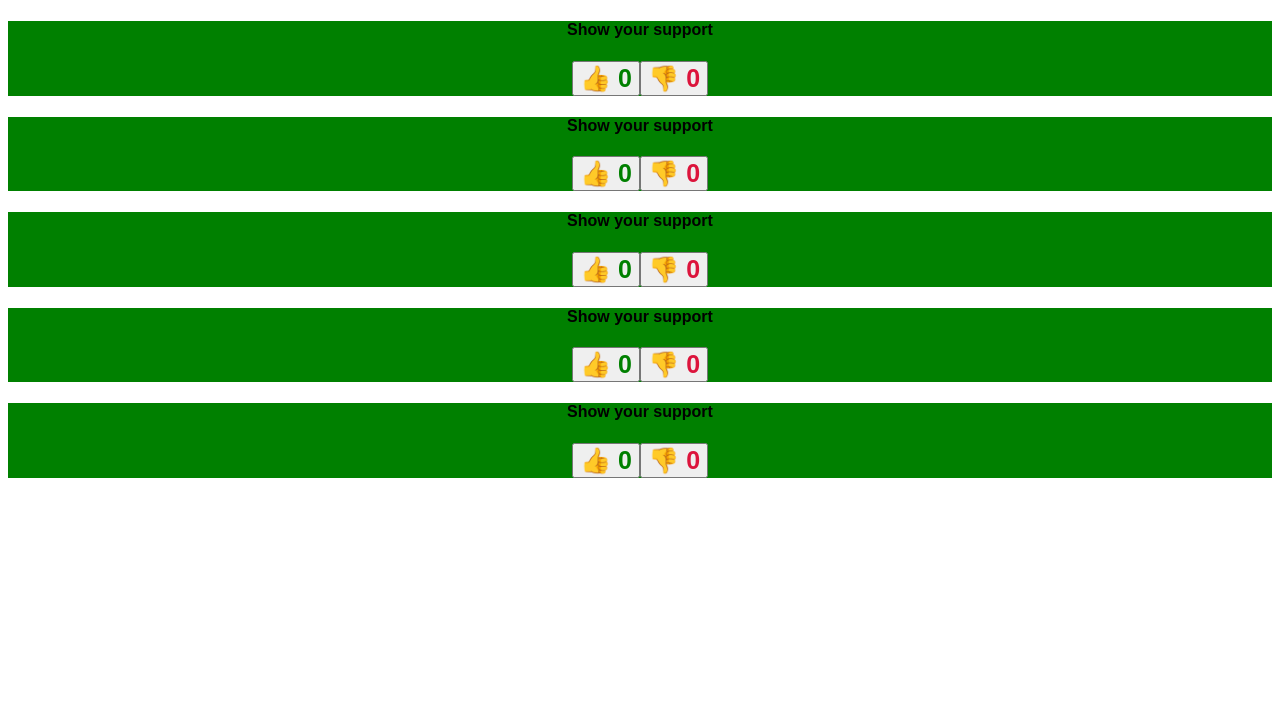
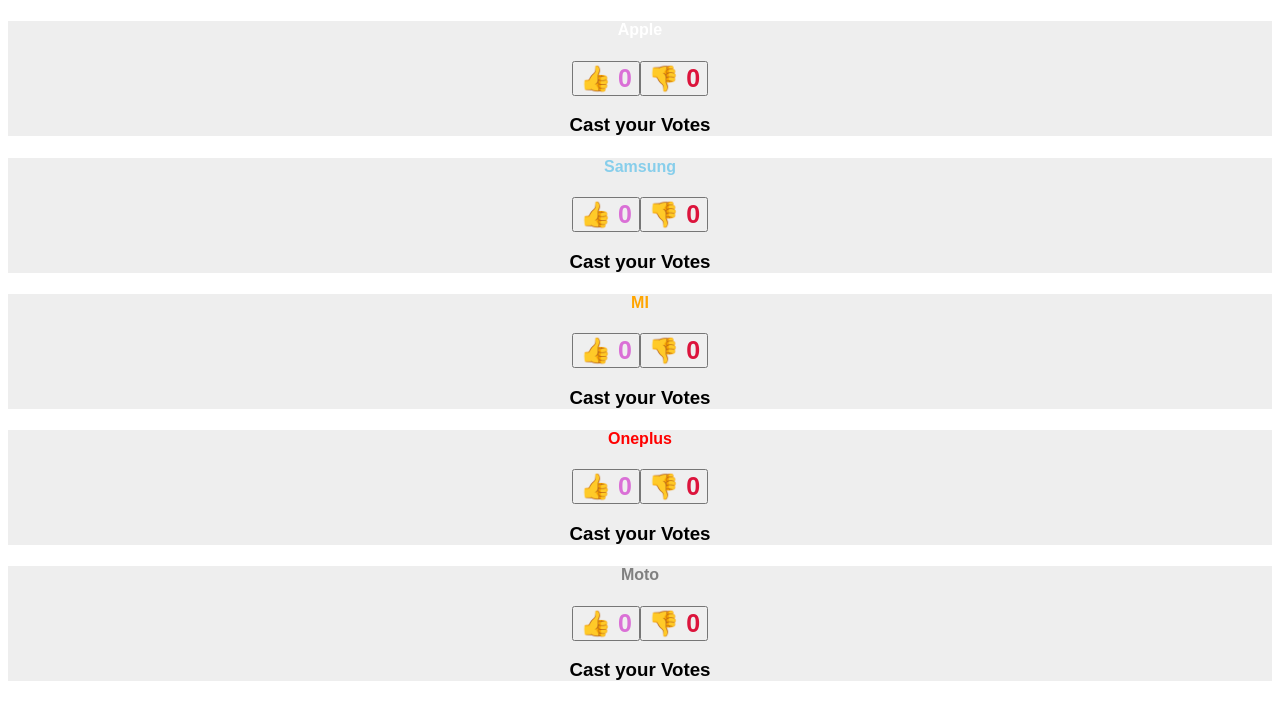
Before and after one commit to ragavkumarv/like-dislike-counter, a React (Create React App) app: page / in a window 1280 px wide. Shown: the top 720 px of the page. Built offline with nearby package versions, Linux system fonts and the light colour scheme.

Commit message:
props and comp building

```diff
--- a/src/App.js
+++ b/src/App.js
@@ -3,30 +3,44 @@
 
 // jsx - js extended
 // App component
-export default function App() {
-  const [likes, setLikes] = useState(0); // React hook
-  const [dislikes, setDislikes] = useState(0);
-  // const likeStyles =  {fontSize: "25px", fontWeight:'bold', color:'green'};
-  // const dislikeStyles = {fontSize: "25px", fontWeight:'bold', color:'crimson'};
+export default function App(props) {
+  console.log(props);
   // state - data - likes
+  // ternary operator used
+  // const bgStyle = { backgroundColor: likes >= dislikes ? "green" : "crimson" };
+  const bgStyle = { backgroundColor: "#eee" };
+
   return (
-    <div className="App" style={{ backgroundColor: "green" }}>
-      <h4>Show your support</h4>
+    <div className="App" style={bgStyle}>
+      <h4 style={{ color: props.color }}>{props.company}</h4>
+      <Counter color="orchid" emoji="👍" />
+      {/* ctrl+/ */}
+      {/* Task is to refactor the dislike button using Counter component */}
+      <Counter color="crimson" emoji="👎" />
+      <Content />
+    </div>
+  );
+}
+// DRY - Dont Repeat Yourself
 
-      <button
-        style={{ fontSize: "25px", fontWeight: "bold", color: "green" }}
-        onClick={() => setLikes(likes + 1)}
-      >
-        👍 {likes}
-      </button>
+// Clue  - Convert color & emoji as props
+// common - counter , different - thumbs up/down, color - green,red
+// First letter must be capital
+function Content() {
+  return <h3> Cast your Votes </h3>;
+}
 
-      <button
-        style={{ fontSize: "25px", fontWeight: "bold", color: "crimson" }}
-        onClick={() => setDislikes(dislikes + 1)}
-      >
-        👎 {dislikes}
-      </button>
-    </div>
+function Counter(props) {
+  const [counter, setCounter] = useState(0); // React hook
+  const counterStyles = {
+    fontSize: "25px",
+    fontWeight: "bold",
+    color: props.color
+  };
+  return (
+    <button style={counterStyles} onClick={() => setCounter(counter + 1)}>
+      {props.emoji} {counter}
+    </button>
   );
 }
 
@@ -38,3 +52,10 @@
 // document.querySelector()
 // jsx - will be converted in to JS by React
 // className - class in keyword
+
+// Task
+// Create Recipe app (5)
+// Img
+// title
+// Ings
+// Prep step
--- a/src/index.js
+++ b/src/index.js
@@ -6,11 +6,12 @@
 const rootElement = document.getElementById("root");
 ReactDOM.render(
   <StrictMode>
-    <App />
-    <App />
-    <App />
-    <App />
-    <App />
+    {/* cutomise the component here */}
+    <App company="Apple" color="white" />
+    <App company="Samsung" color="skyblue" />
+    <App company="MI" color="orange" />
+    <App company="Oneplus" color="red" />
+    <App company="Moto" color="grey" />
   </StrictMode>,
   rootElement
 );
```
